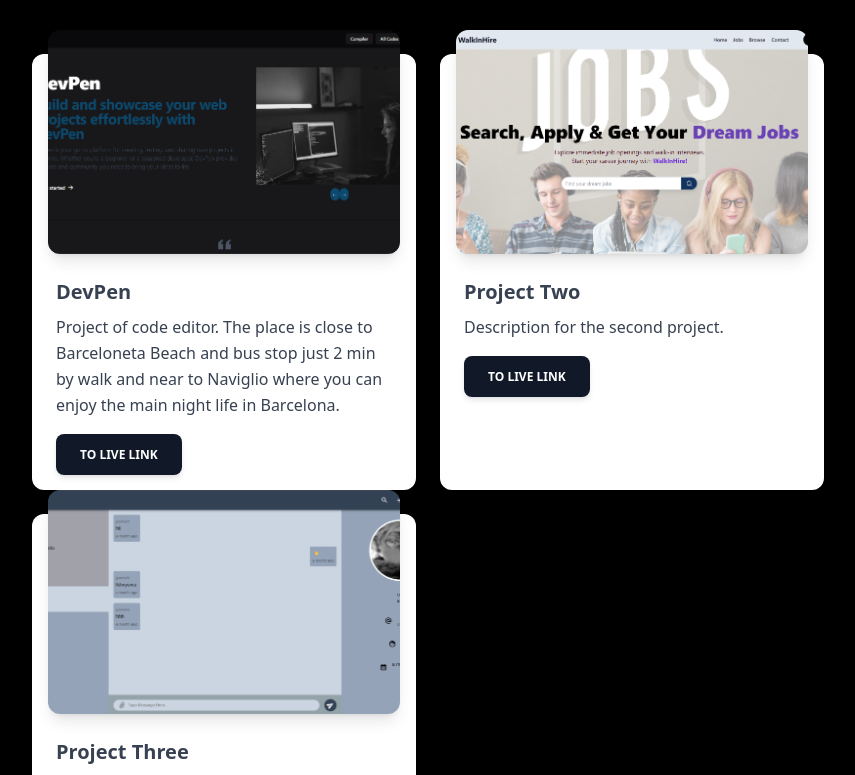
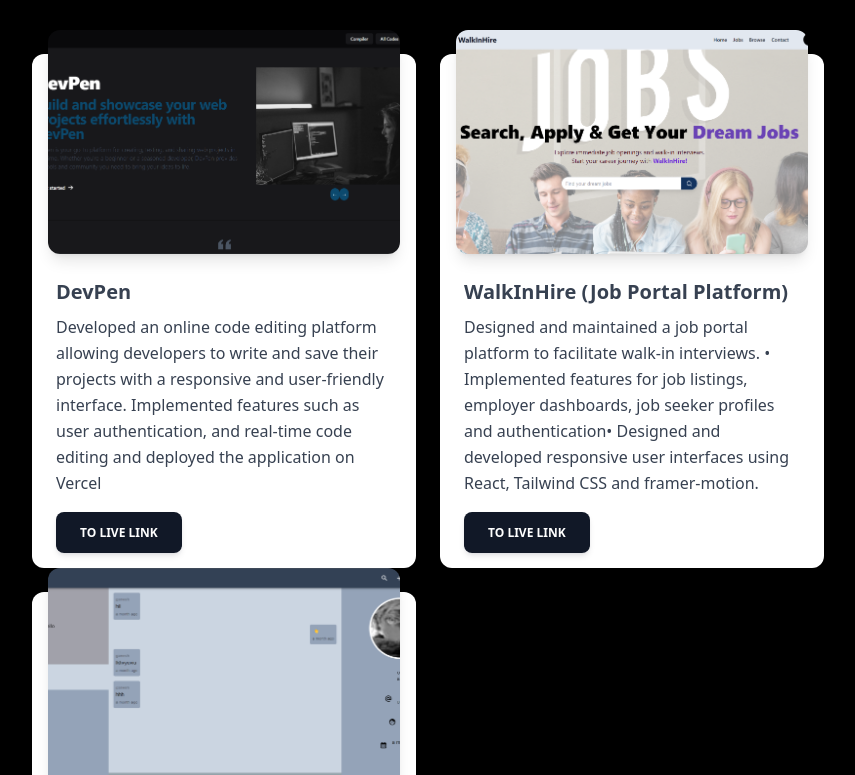
Before and after one commit to sunilsaini87/portfolio, a Next.js app: page / in a window 1280 px wide. Shown: the part 2000-2775 px from the top of the page, without its empty margins (56-911 px from the left). Built offline with nearby package versions, Linux system fonts and the light colour scheme; a web font is replaced by a local one.

Commit message:
update project section

```diff
--- a/components/MyProjects.tsx
+++ b/components/MyProjects.tsx
@@ -29,14 +29,15 @@
               DevPen
             </h5>
             <p className="block font-sans text-base antialiased font-light leading-relaxed text-inherit">
-              Project of code editor. The place is close to Barceloneta Beach
-              and bus stop just 2 min by walk and near to Naviglio where you can
-              enjoy the main night life in Barcelona.
+              Developed an online code editing platform allowing developers to
+              write and save their projects with a responsive and user-friendly
+              interface. Implemented features such as user authentication, and
+              real-time code editing and deployed the application on Vercel
             </p>
           </div>
           <div className="p-6 pt-0">
             <a
-              href="https://codepen.com"
+              href="https://dev-pen.vercel.app/"
               className="align-middle select-none font-sans font-bold text-center uppercase transition-all disabled:opacity-50 disabled:shadow-none disabled:pointer-events-none text-xs py-3 px-6 rounded-lg bg-gray-900 text-white shadow-md shadow-gray-900/10 hover:shadow-lg hover:shadow-gray-900/20 focus:opacity-[0.85] focus:shadow-none active:opacity-[0.85] active:shadow-none"
               target="_blank"
               rel="noopener noreferrer"
@@ -57,15 +58,19 @@
           </div>
           <div className="p-6">
             <h5 className="block mb-2 font-sans text-xl antialiased font-semibold leading-snug tracking-normal text-blue-gray-900">
-              Project Two
+              WalkInHire (Job Portal Platform)
             </h5>
             <p className="block font-sans text-base antialiased font-light leading-relaxed text-inherit">
-              Description for the second project.
+              Designed and maintained a job portal platform to facilitate
+              walk-in interviews. • Implemented features for job listings,
+              employer dashboards, job seeker profiles and authentication•
+              Designed and developed responsive user interfaces using React,
+              Tailwind CSS and framer-motion.
             </p>
           </div>
           <div className="p-6 pt-0">
             <a
-              href="https://example.com"
+              href="https://walk-in-hire.netlify.app/"
               className="align-middle select-none font-sans font-bold text-center uppercase transition-all disabled:opacity-50 disabled:shadow-none disabled:pointer-events-none text-xs py-3 px-6 rounded-lg bg-gray-900 text-white shadow-md shadow-gray-900/10 hover:shadow-lg hover:shadow-gray-900/20 focus:opacity-[0.85] focus:shadow-none active:opacity-[0.85] active:shadow-none"
               target="_blank"
               rel="noopener noreferrer"
@@ -86,15 +91,20 @@
           </div>
           <div className="p-6">
             <h5 className="block mb-2 font-sans text-xl antialiased font-semibold leading-snug tracking-normal text-blue-gray-900">
-              Project Three
+              QuickChat (Chat App)
             </h5>
             <p className="block font-sans text-base antialiased font-light leading-relaxed text-inherit">
-              Description for the third project.
+              Developed a full stack real-time chat application enabling users
+              to communicate instantly via multiple chat rooms and direct
+              messages. • Designed the front end using React and Material UI,
+              ensuring a responsive and user-friendly interface. • Developed
+              backend services with Node.js and Express to handle user
+              authentication, messaging, and real-time updates via Socket.io.
             </p>
           </div>
           <div className="p-6 pt-0">
             <a
-              href="https://example.com"
+              href="https://quick-chat-frontend.vercel.app/"
               className="align-middle select-none font-sans font-bold text-center uppercase transition-all disabled:opacity-50 disabled:shadow-none disabled:pointer-events-none text-xs py-3 px-6 rounded-lg bg-gray-900 text-white shadow-md shadow-gray-900/10 hover:shadow-lg hover:shadow-gray-900/20 focus:opacity-[0.85] focus:shadow-none active:opacity-[0.85] active:shadow-none"
               target="_blank"
               rel="noopener noreferrer"
```
Also changed, not shown: data/index.ts (deleted, +0 -26 lines).
